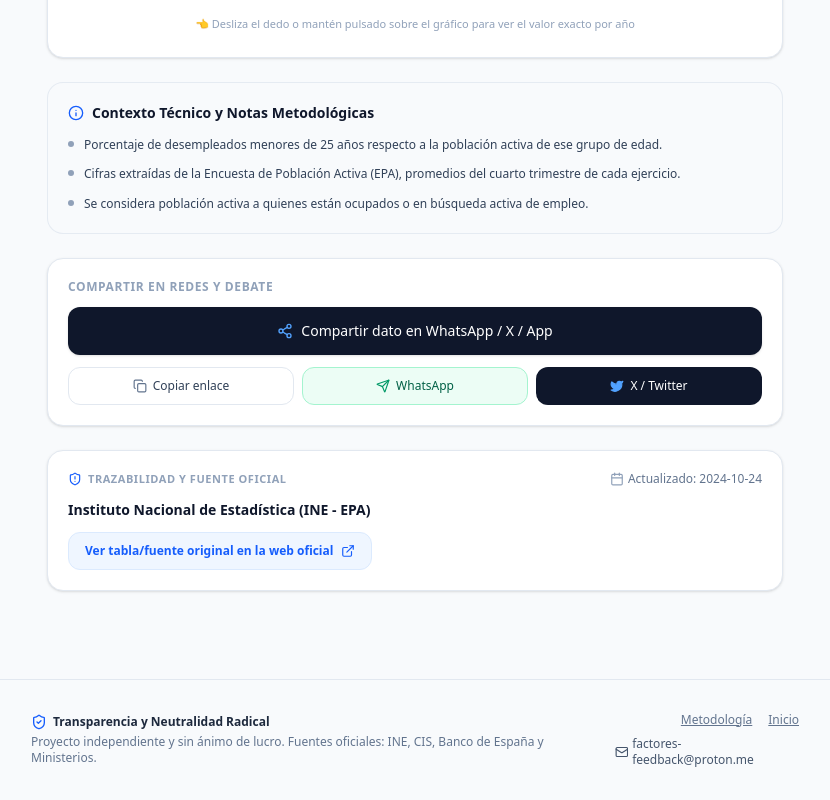
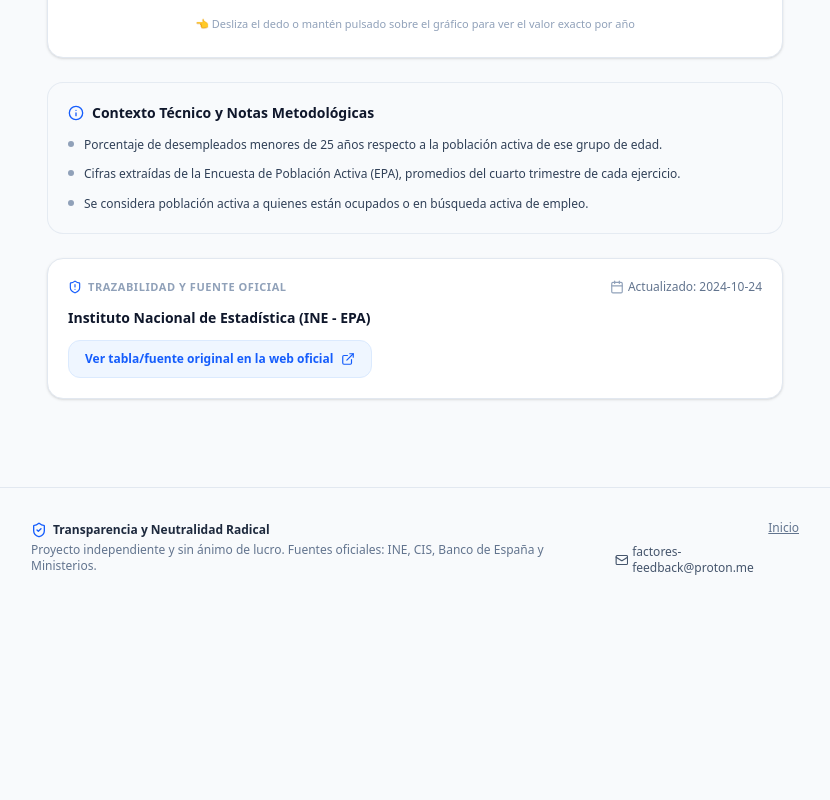
Before and after one commit to Lanver33/Factores, a Next.js app: page /dato/evolucion-paro-juvenil in a window 1280 px wide. Shown: the part 631-1431 px from the top of the page, without its empty margins (225-1055 px from the left). After the commit the page ends 1239 px from the top, so only its background shows below. Built offline with nearby package versions, Linux system fonts and the light colour scheme.

Commit message:
refactor: remove ShareActions and Metodologia pages completely

```diff
--- a/app/dato/[slug]/page.tsx
+++ b/app/dato/[slug]/page.tsx
@@ -4,7 +4,6 @@ import { notFound } from "next/navigation";
 import { getAllDatos, getDatoById } from "@/lib/data-utils";
 import InteractiveChart from "@/components/detail/InteractiveChart";
 import ContextNotes from "@/components/detail/ContextNotes";
-import ShareActions from "@/components/detail/ShareActions";
 import SourceCard from "@/components/detail/SourceCard";
 import { ArrowLeft, Tag } from "lucide-react";
 
@@ -89,15 +88,7 @@ export default async function DatoPage({ params }: PageProps) {
         <ContextNotes notes={dato.contextNotes} />
       </section>
 
-      {/* 4. Acciones de Compartir */}
-      <section className="bg-white border border-slate-200 rounded-2xl p-5 shadow-sm space-y-3">
-        <h3 className="text-xs font-bold text-slate-400 uppercase tracking-wider">
-          Compartir en Redes y Debate
-        </h3>
-        <ShareActions question={dato.question} id={dato.id} />
-      </section>
-
-      {/* 5. Trazabilidad (Caja de Fuente Oficial) */}
+      {/* 4. Trazabilidad (Caja de Fuente Oficial) */}
       <section>
         <SourceCard source={dato.source} />
       </section>
--- a/app/metodologia/page.tsx
+++ /dev/null
@@ -1,91 +0,0 @@
-import Link from "next/link";
-import { ArrowLeft, ShieldCheck, Scale, RefreshCw, FileCode, Mail } from "lucide-react";
-
-export const metadata = {
-  title: "Metodología y Fuentes | Factores.es",
-  description:
-    "Conoce nuestros principios de neutralidad radical, trazabilidad directa a organismos oficiales y ausencia de sesgo.",
-};
-
-export default function MetodologiaPage() {
-  return (
-    <div className="space-y-6 max-w-2xl mx-auto">
-      <div>
-        <Link
-          href="/"
-          className="inline-flex items-center gap-1.5 text-xs font-semibold text-slate-600 hover:text-slate-900 bg-white hover:bg-slate-100 border border-slate-200 px-3 py-1.5 rounded-full transition-colors shadow-xs"
-        >
-          <ArrowLeft className="w-3.5 h-3.5" />
-          <span>Volver al inicio</span>
-        </Link>
-      </div>
-
-      <header className="space-y-2 border-b border-slate-200 pb-4">
-        <h1 className="text-2xl font-bold text-slate-900">
-          Metodología y Principios de Neutralidad
-        </h1>
-        <p className="text-sm text-slate-600">
-          Transparencia técnica y compromiso cívico sin ánimo de lucro.
-        </p>
-      </header>
-
-      <div className="space-y-6 text-slate-700 text-sm leading-relaxed">
-        <section className="bg-white border border-slate-200 rounded-2xl p-5 shadow-sm space-y-2">
-          <h2 className="font-semibold text-slate-900 flex items-center gap-2 text-base">
-            <Scale className="w-5 h-5 text-blue-600" />
-            1. Neutralidad Radical
-          </h2>
-          <p className="text-xs text-slate-600">
-            En <strong>Factores.es</strong> no se utilizan adjetivos valorativos ni interpretaciones políticas. Todos los textos se limitan a describir la metodología empleada por el organismo oficial correspondiente.
-          </p>
-        </section>
-
-        <section className="bg-white border border-slate-200 rounded-2xl p-5 shadow-sm space-y-2">
-          <h2 className="font-semibold text-slate-900 flex items-center gap-2 text-base">
-            <ShieldCheck className="w-5 h-5 text-blue-600" />
-            2. Series Históricas Amplias
-          </h2>
-          <p className="text-xs text-slate-600">
-            Para evitar el recorte de datos motivado por intereses partidistas, mostramos series históricas de 10 a 20 años siempre que estén disponibles en las fuentes primarias.
-          </p>
-        </section>
-
-        <section className="bg-white border border-slate-200 rounded-2xl p-5 shadow-sm space-y-2">
-          <h2 className="font-semibold text-slate-900 flex items-center gap-2 text-base">
-            <RefreshCw className="w-5 h-5 text-blue-600" />
-            3. Trazabilidad Directa
-          </h2>
-          <p className="text-xs text-slate-600">
-            Cada tarjeta de dato incluye un enlace directo a la tabla, microdato o publicación oficial del organismo emisor (Instituto Nacional de Estadística, Centro de Investigaciones Sociológicas, Banco de España o Ministerios).
-          </p>
-        </section>
-
-        <section className="bg-white border border-slate-200 rounded-2xl p-5 shadow-sm space-y-2">
-          <h2 className="font-semibold text-slate-900 flex items-center gap-2 text-base">
-            <FileCode className="w-5 h-5 text-blue-600" />
-            4. Arquitectura Estática y Transparente
-          </h2>
-          <p className="text-xs text-slate-600">
-            Esta web no utiliza bases de datos ni backends complejos. Se genera como una web 100% estática respaldada por un archivo JSON público y auditable.
-          </p>
-        </section>
-
-        <section className="bg-blue-50 border border-blue-200 rounded-2xl p-5 shadow-sm space-y-2">
-          <h2 className="font-semibold text-slate-900 flex items-center gap-2 text-base">
-            <Mail className="w-5 h-5 text-blue-600" />
-            5. Contacto y Feedback
-          </h2>
-          <p className="text-xs text-slate-600">
-            ¿Has detectado algún error en un dato, tienes sugerencias o quieres proponer una nueva serie histórica oficial? Escríbenos directamente a:
-          </p>
-          <a
-            href="mailto:factores-feedback@proton.me"
-            className="inline-block pt-1 font-semibold text-blue-700 hover:underline text-xs"
-          >
-            factores-feedback@proton.me
-          </a>
-        </section>
-      </div>
-    </div>
-  );
-}
--- a/components/detail/ShareActions.tsx
+++ /dev/null
@@ -1,113 +0,0 @@
-"use client";
-
-import { useState } from "react";
-import { Share2, Copy, Send, Twitter } from "lucide-react";
-import Toast from "@/components/ui/Toast";
-
-interface ShareActionsProps {
-  question: string;
-  id: string;
-}
-
-export default function ShareActions({ question, id }: ShareActionsProps) {
-  const [toastOpen, setToastOpen] = useState(false);
-  const [toastMessage, setToastMessage] = useState("");
-
-  const getShareUrl = () => {
-    if (typeof window !== "undefined") {
-      return `${window.location.origin}/dato/${id}`;
-    }
-    return `https://factores.es/dato/${id}`;
-  };
-
-  const getShareText = () => {
-    return `${question}\nConsulta los datos oficiales sin filtro político en Factores.es:`;
-  };
-
-  const handleNativeShare = async () => {
-    const shareUrl = getShareUrl();
-    const shareText = getShareText();
-
-    if (navigator.share) {
-      try {
-        await navigator.share({
-          title: question,
-          text: shareText,
-          url: shareUrl,
-        });
-      } catch (err) {
-        // User cancelled or share failed, fallback to copy
-        if ((err as Error).name !== "AbortError") {
-          copyToClipboard();
-        }
-      }
-    } else {
-      copyToClipboard();
-    }
-  };
-
-  const copyToClipboard = async () => {
-    const shareUrl = getShareUrl();
-    try {
-      await navigator.clipboard.writeText(shareUrl);
-      setToastMessage("¡Enlace copiado al portapapeles!");
-      setToastOpen(true);
-    } catch {
-      setToastMessage("No se pudo copiar el enlace");
-      setToastOpen(true);
-    }
-  };
-
-  const shareUrl = getShareUrl();
-  const shareText = encodeURIComponent(`${getShareText()} ${shareUrl}`);
-
-  return (
-    <div className="space-y-3">
-      {/* Botón Primario Móvil */}
-      <button
-        onClick={handleNativeShare}
-        className="w-full py-3.5 px-5 bg-slate-900 hover:bg-slate-800 text-white font-medium text-sm rounded-xl shadow-sm flex items-center justify-center gap-2 transition-all active:scale-[0.98] touch-manipulation"
-      >
-        <Share2 className="w-4 h-4 text-blue-400" />
-        <span>Compartir dato en WhatsApp / X / App</span>
-      </button>
-
-      {/* Accesos Directos de 1 clic */}
-      <div className="grid grid-cols-3 gap-2">
-        <button
-          onClick={copyToClipboard}
-          className="py-2.5 px-3 bg-white hover:bg-slate-50 border border-slate-200 text-slate-700 rounded-xl text-xs font-medium flex items-center justify-center gap-1.5 transition-colors touch-manipulation"
-        >
-          <Copy className="w-3.5 h-3.5 text-slate-500" />
-          <span>Copiar enlace</span>
-        </button>
-
-        <a
-          href={`https://api.whatsapp.com/send?text=${shareText}`}
-          target="_blank"
-          rel="noopener noreferrer"
-          className="py-2.5 px-3 bg-emerald-50 hover:bg-emerald-100 border border-emerald-200 text-emerald-800 rounded-xl text-xs font-medium flex items-center justify-center gap-1.5 transition-colors touch-manipulation"
-        >
-          <Send className="w-3.5 h-3.5 text-emerald-600" />
-          <span>WhatsApp</span>
-        </a>
-
-        <a
-          href={`https://twitter.com/intent/tweet?text=${shareText}`}
-          target="_blank"
-          rel="noopener noreferrer"
-          className="py-2.5 px-3 bg-slate-900 text-white hover:bg-slate-800 rounded-xl text-xs font-medium flex items-center justify-center gap-1.5 transition-colors touch-manipulation"
-        >
-          <Twitter className="w-3.5 h-3.5 text-blue-400 fill-current" />
-          <span>X / Twitter</span>
-        </a>
-      </div>
-
-      <Toast
-        message={toastMessage}
-        isOpen={toastOpen}
-        onClose={() => setToastOpen(false)}
-      />
-    </div>
-  );
-}
--- a/components/layout/Footer.tsx
+++ b/components/layout/Footer.tsx
@@ -16,9 +16,6 @@ export default function Footer() {
         </div>
         <div className="flex flex-col sm:items-end gap-2 text-slate-500">
           <div className="flex justify-center gap-4">
-            <Link href="/metodologia" className="hover:text-slate-900 underline">
-              Metodología
-            </Link>
             <Link href="/" className="hover:text-slate-900 underline">
               Inicio
             </Link>
--- a/components/layout/Header.tsx
+++ b/components/layout/Header.tsx
@@ -1,5 +1,5 @@
 import Link from "next/link";
-import { Info, BarChart3 } from "lucide-react";
+import { BarChart3 } from "lucide-react";
 
 export default function Header() {
   return (
@@ -21,14 +21,6 @@ export default function Header() {
             </p>
           </div>
         </Link>
-
-        <Link
-          href="/metodologia"
-          className="inline-flex items-center gap-1.5 text-xs font-medium text-slate-600 hover:text-slate-900 bg-slate-100 hover:bg-slate-200/80 px-3 py-1.5 rounded-full transition-colors"
-        >
-          <Info className="w-3.5 h-3.5 text-slate-500" />
-          <span>Metodología</span>
-        </Link>
       </div>
     </header>
   );
--- a/components/ui/Toast.tsx
+++ /dev/null
@@ -1,30 +0,0 @@
-"use client";
-
-import { Check } from "lucide-react";
-import { useEffect } from "react";
-
-interface ToastProps {
-  message: string;
-  isOpen: boolean;
-  onClose: () => void;
-  duration?: number;
-}
-
-export default function Toast({ message, isOpen, onClose, duration = 3000 }: ToastProps) {
-  useEffect(() => {
-    if (!isOpen) return;
-    const timer = setTimeout(() => {
-      onClose();
-    }, duration);
-    return () => clearTimeout(timer);
-  }, [isOpen, duration, onClose]);
-
-  if (!isOpen) return null;
-
-  return (
-    <div className="fixed bottom-6 left-1/2 -translate-x-1/2 z-50 flex items-center gap-2 bg-slate-900 text-white px-4 py-3 rounded-xl shadow-lg border border-slate-700 text-sm font-medium animate-in fade-in slide-in-from-bottom-4 duration-200">
-      <Check className="w-4 h-4 text-emerald-400" />
-      <span>{message}</span>
-    </div>
-  );
-}
```
